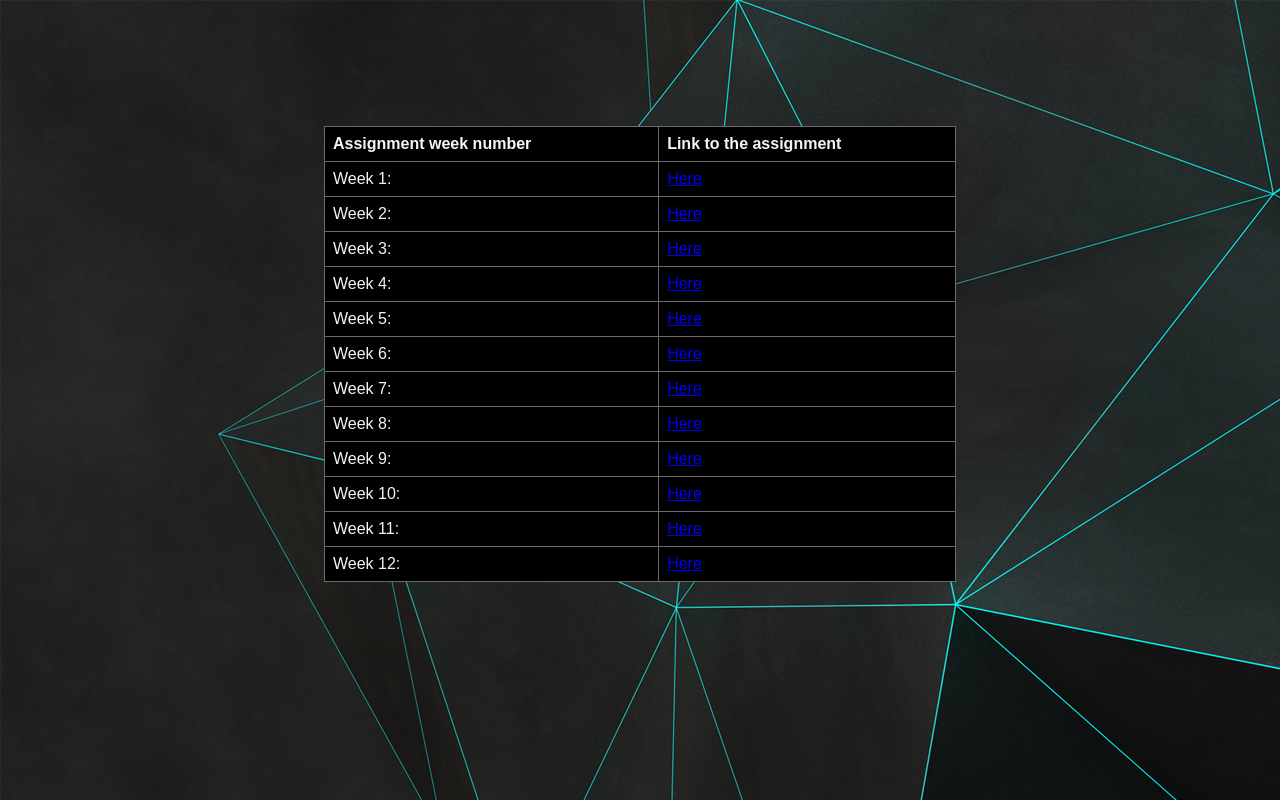
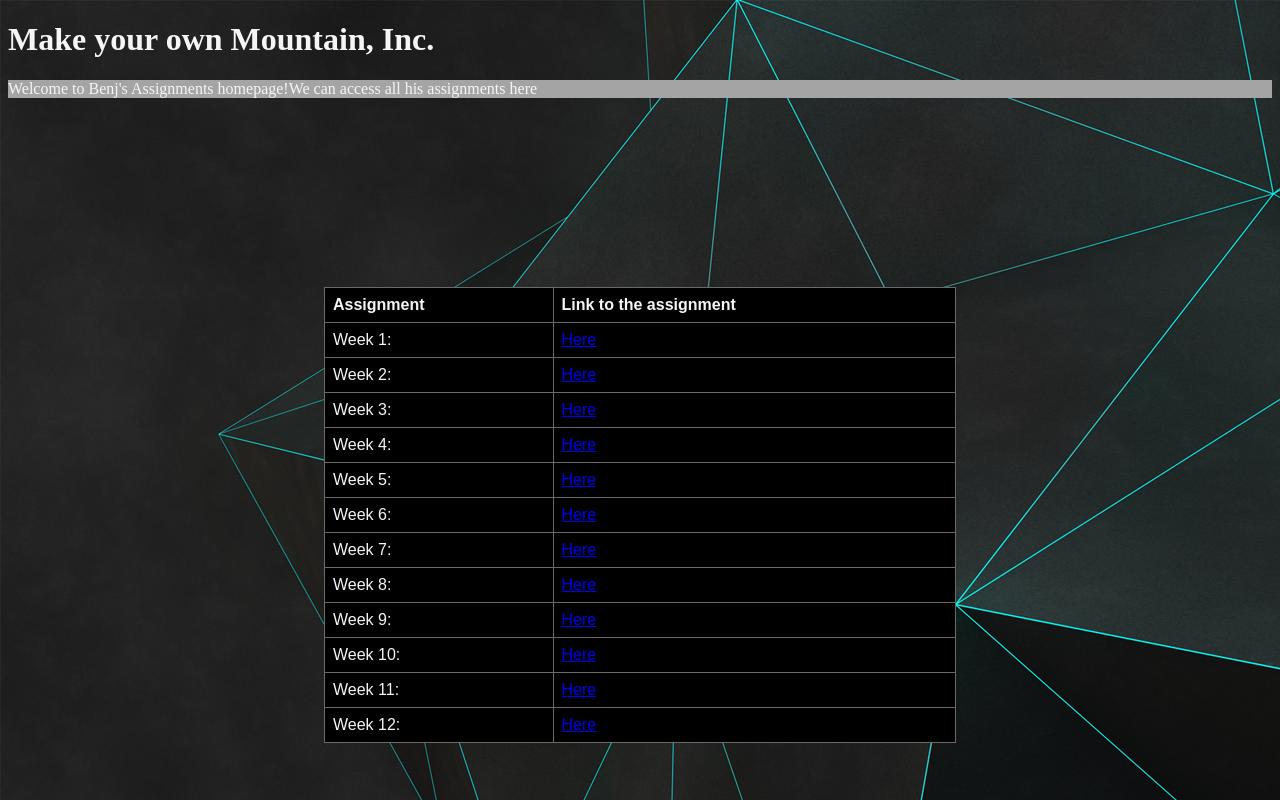
Before and after one commit to bjaffray/WebII, a PHP site: page / in a window 1280 px wide. Run offline with PHP 8.4, Linux system fonts and the light colour scheme.

Commit message:
PhP_NavBar

```diff
--- a/web/index.php
+++ b/web/index.php
@@ -11,10 +11,16 @@
 
 <body>
 
+<?php
+
+require("navBar.php");
+
+?>
+
 <div id="table">
   <table>
         <tr>
-          <th> Assignment week number </th>
+          <th> Assignment </th>
           <th> Link to the assignment </th>
         </tr>
 
--- /dev/null
+++ b/web/navBar.php
@@ -0,0 +1,12 @@
+<?php
+$file = pathinfo($_SERVER['PHP_SELF'], PATHINFO_FILENAME);
+?>
+
+<h1>Make your own Mountain, Inc.</h1>
+
+<header>
+		<ul>
+			<li> Welcome to Benj's Assignments homepage!</li>
+			<li> We can access all his assignments here</li>
+		</ul>
+</header>
--- a/web/styles.css
+++ b/web/styles.css
@@ -13,7 +13,7 @@ table {
     max-width: 50%;
     margin-left:25%;
     margin-right:25%;
-    margin-top: 10%;
+    margin-top: 15%;
 }
 
 td, th {
@@ -26,3 +26,35 @@ td, th {
 tr:nth-child(even) {
     background-color: grey;
 }
+
+ul {
+    list-style-type: none;
+    margin: 0;
+    padding: 0;
+    overflow: hidden;
+    background-color: #a4a4a4;
+    position: sticky;
+    top: 0;
+    width: 100%;
+}
+
+li {
+    float: left;
+}
+
+li a {
+    display: block;
+    font-family: sans-serif;
+    color: #E5E5E5;
+    text-align: center;
+    padding: 14px 16px;
+    text-decoration: none;
+}
+
+li a:hover:not(.active) {
+    background-color: #6b6969;
+}
+
+.active {
+    background-color: #6b6969;
+}
```
